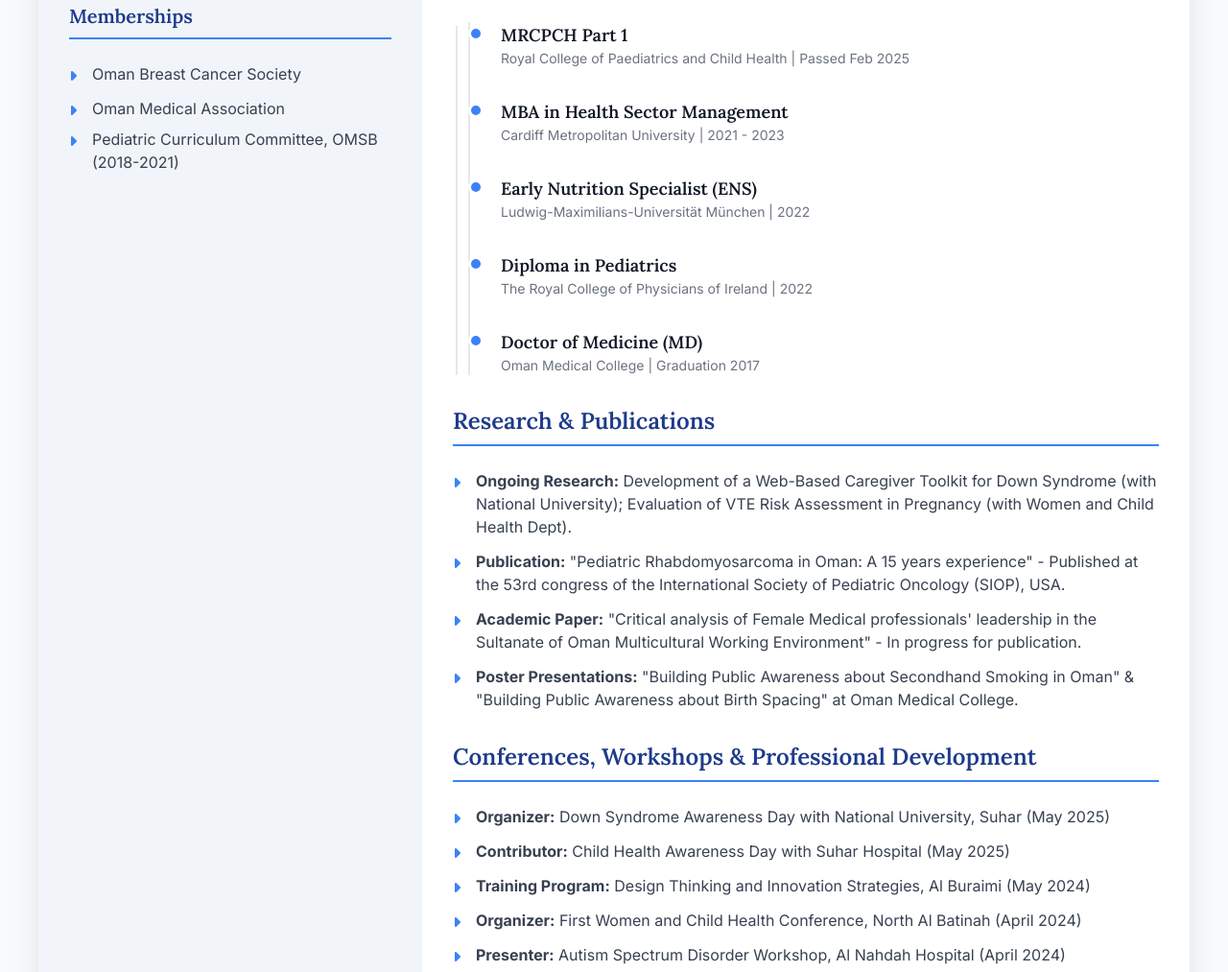
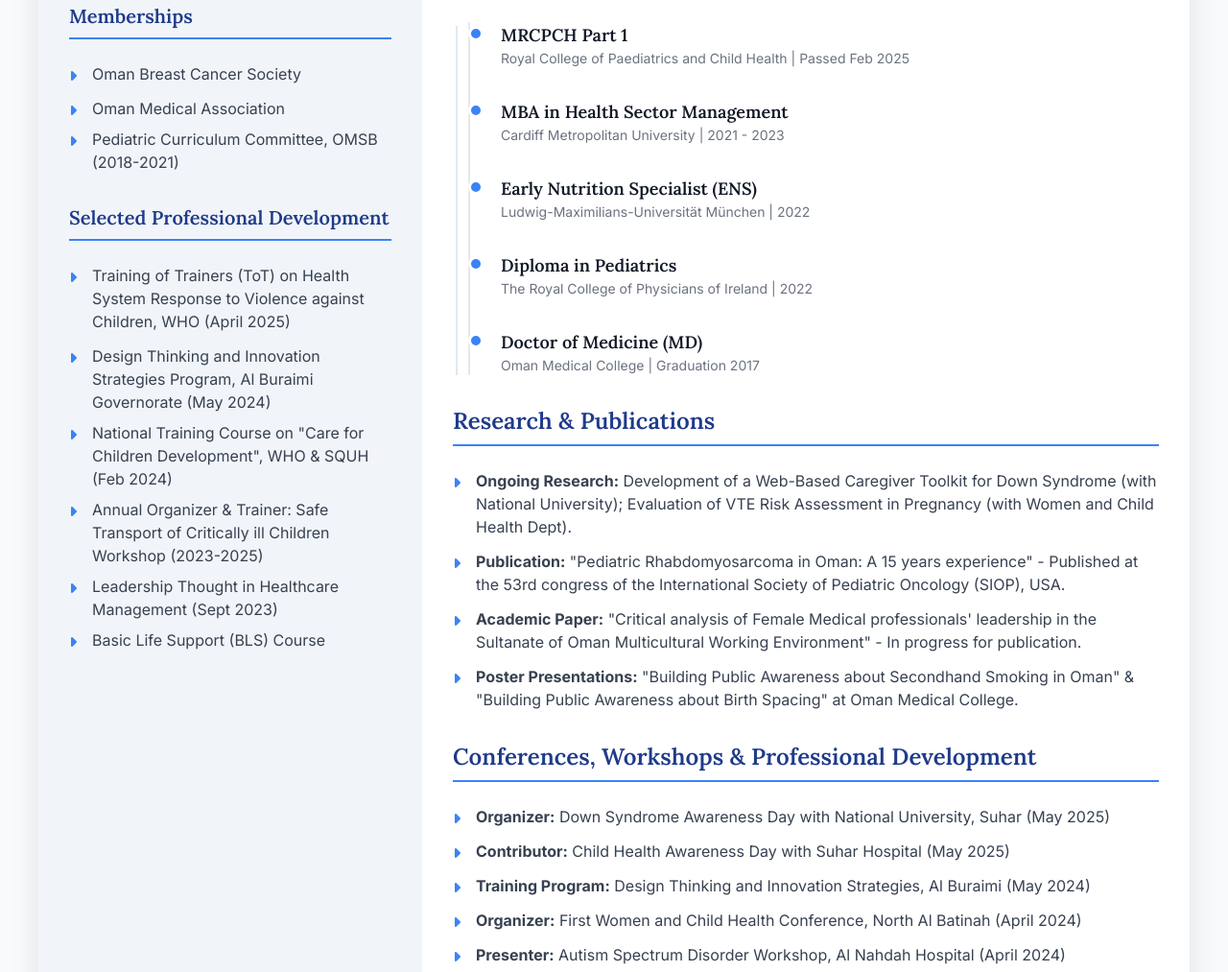
Before and after one commit to ARahim900/Dr-Wajud-CV, a website: page index.html in a window 1280 px wide. Shown: the part 1259-2272 px from the top of the page at 96% size. Drawn offline with nearby package versions, Linux system fonts and the light colour scheme.

Commit message:
Add Selected Professional Development section to CV

```diff
--- a/index.html
+++ b/index.html
@@ -146,6 +146,18 @@
                         <li>Pediatric Curriculum Committee, OMSB (2018-2021)</li>
                     </ul>
                 </section>
+
+                <section class="mt-8">
+                    <h3 class="section-title text-xl font-semibold">Selected Professional Development</h3>
+                    <ul class="text-gray-700 space-y-2 custom-list">
+                        <li>Training of Trainers (ToT) on Health System Response to Violence against Children, WHO (April 2025)</li>
+                        <li>Design Thinking and Innovation Strategies Program, Al Buraimi Governorate (May 2024)</li>
+                        <li>National Training Course on "Care for Children Development", WHO & SQUH (Feb 2024)</li>
+                        <li>Annual Organizer & Trainer: Safe Transport of Critically ill Children Workshop (2023-2025)</li>
+                        <li>Leadership Thought in Healthcare Management (Sept 2023)</li>
+                        <li>Basic Life Support (BLS) Course</li>
+                    </ul>
+                </section>
             </aside>
 
             <!-- Main Content -->
```
